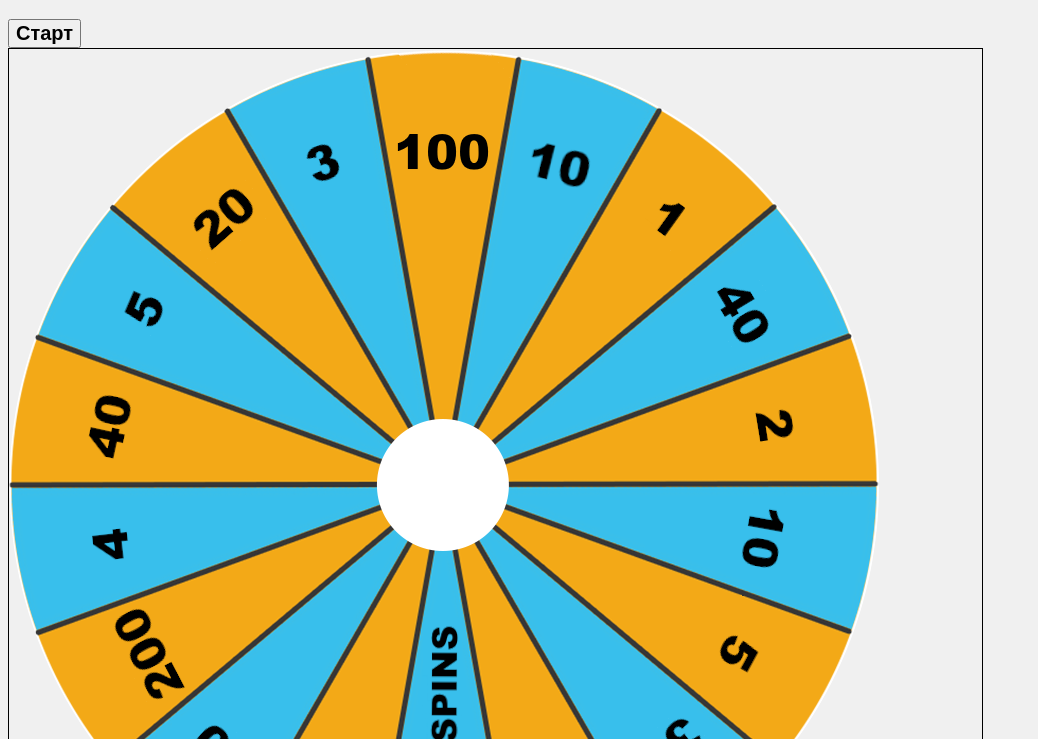
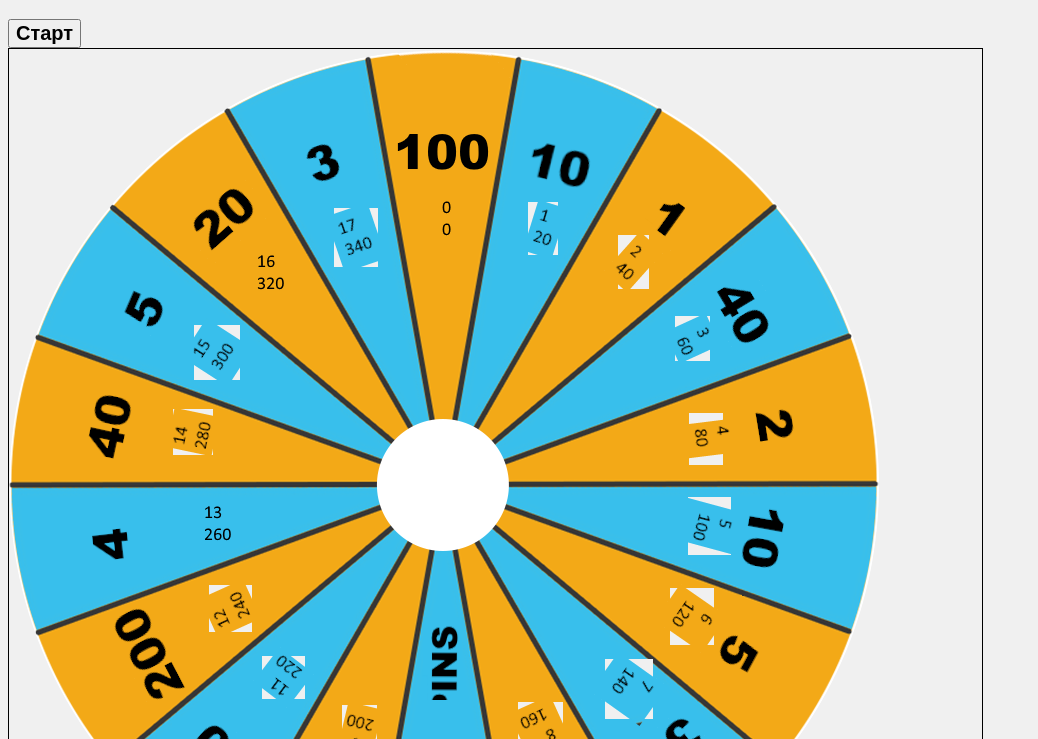
Before and after one commit to DPDalev/wheel_of_fortune, a plain HTML site: page index.html in a window 1280 px wide. Shown: the part 61-800 px from the top of the page, without its empty margins (0-1038 px from the left). Drawn offline with nearby package versions, Linux system fonts and the light colour scheme; a web font is replaced by a local one.

Commit message:
Control wheel added

```diff
--- a/index.html
+++ b/index.html
@@ -11,7 +11,7 @@
     <h1>Wheel Of Furtune</h1>
     <button id="startButton" style="display: block">Старт</button>
     <div id="wheel-container">
-        <img id="wheel" src="./assets/wheel.png" alt="wheel">
+        <img id="wheel" src="./assets/wheel_control.png" alt="wheel">
         <img id="arrow" src="./assets/arrow.png" alt="arrow">
     </div>
 
```
Also changed, not shown: assets/wheel_control.png (added).
